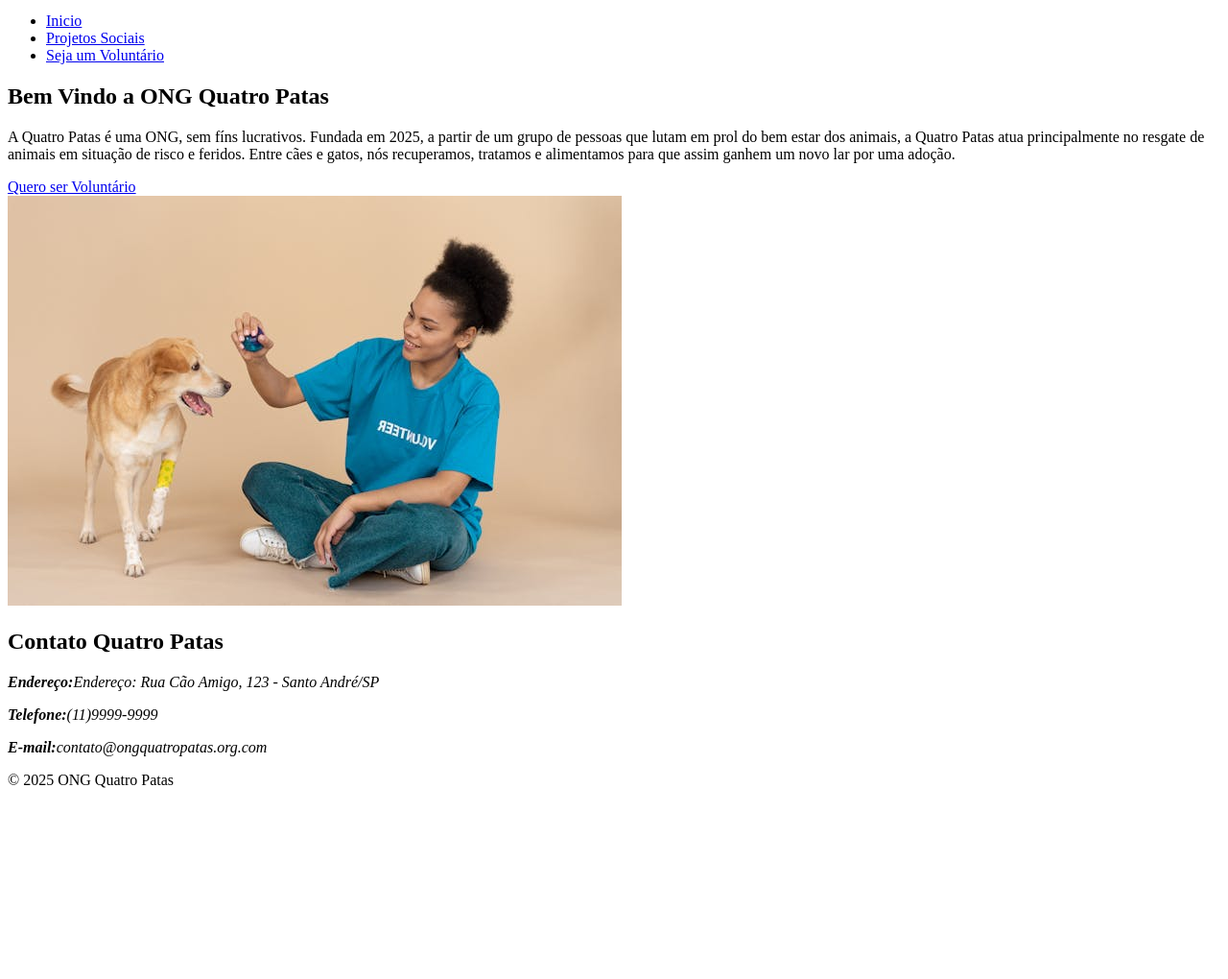
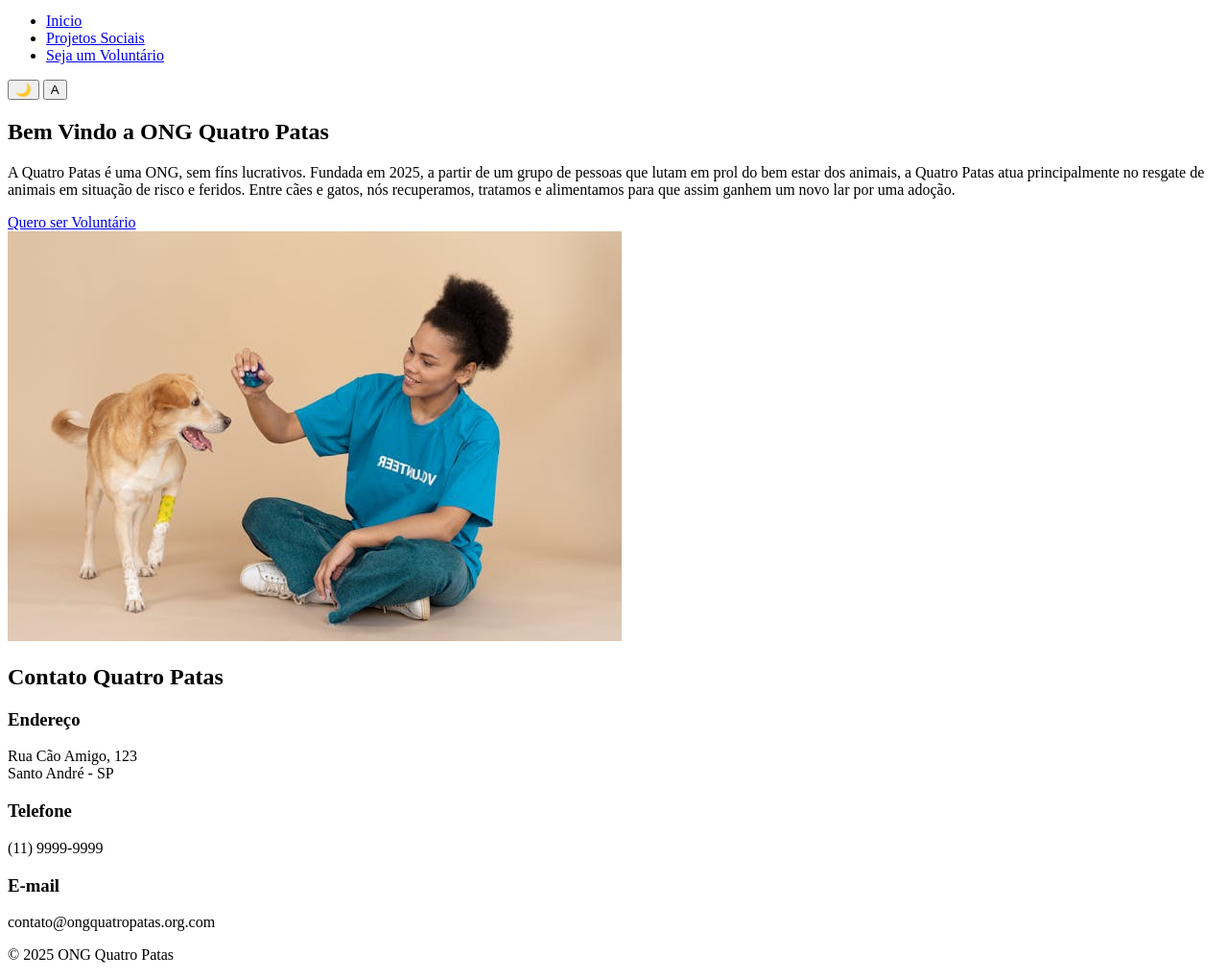
Before and after one commit to ViniciusSouuza/Projeto-Ong, a plain HTML site: page index.html in a window 1280 px wide. Shown: the part 32-1052 px from the top of the page at 96% size. Before the commit the page ends 870 px from the top, so only its background shows below. Drawn offline with Linux system fonts and the light colour scheme.

Commit message:
adicionando paleta de cores e tipografia

```diff
--- a/assets/css/style.css
+++ b/assets/css/style.css
@@ -0,0 +1,48 @@
+/* ---------------------------------
+   DESIGN SYSTEM - ONG QUATRO PATAS
+   --------------------------------- */
+:root {
+    /* Paleta de Cores */
+    --color-primary: #007BFF;
+    --color-primary-dark: #0056b3;
+    --color-primary-light: #66abff;
+
+    --color-secondary: #FF8C00;
+    --color-secondary-dark: #cc7000;
+
+    --color-text: #212529;
+    --color-text-muted: #495057;
+    --color-border: #ced4da;
+    --color-background: #ffffff;
+    --color-background-alt: #f8f9fa;
+
+    --color-feedback-success: #28a745;
+    --color-feedback-danger: #dc3545;
+    --color-feedback-warning: #ffc107;
+
+    /* Tipografia */
+    --font-family-base: -apple-system, BlinkMacSystemFont, "Segoe UI", Roboto, Helvetica, Arial, sans-serif;
+    --font-weight-normal: 400;
+    --font-weight-bold: 700;
+
+    --font-size-h1: 3rem;     /* 48px */
+    --font-size-h2: 2.25rem;  /* 36px */
+    --font-size-h3: 1.75rem;  /* 28px */
+    --font-size-h4: 1.25rem;  /* 20px */
+    --font-size-lg: 1.125rem; /* 18px */
+    --font-size-base: 1rem;   /* 16px */
+    --font-size-sm: 0.875rem; /* 14px */
+
+    --space-xxs: 4px;
+    --space-xs: 8px;
+    --space-sm: 16px;
+    --space-md: 24px;
+    --space-lg: 32px;
+    --space-xl: 48px;
+    --space-xxl: 64px;
+
+    /* Outros */
+    --border-radius: 4px;
+    --box-shadow: 0 4px 12px rgba(0, 0, 0, 0.05);
+    --transition: all 0.2s ease-in-out;
+}
--- a/index.html
+++ b/index.html
@@ -9,7 +9,7 @@
 <body class="grid-layout">
 
     <header class="header">
-        <nav class="navbar contanier">
+        <nav class="navbar container">
             <a href="index.html" class="nav-logo">ONG Quatro Patas</a>
             <button class="nav-toggle" aria-label="Abrir menu">☰</button>
             <ul class="nav-links">
@@ -17,13 +17,17 @@
                 <li><a href="projeto.html">Projetos Sociais</a></li>
                 <li><a href="cadastro.html">Seja um Voluntário</a></li>
             </ul>
+            <div class="theme-toggles">
+                    <button id="theme-dark" aria-label="Modo Escuro">🌙</button>
+                    <button id="theme-contrast" aria-label="Alto Contraste">A</button>
+                </div>
         </nav>
     </header>
 
-    <main class="main">
-        <section class="hero contanier">
+    <main class="main" id="page-content">
+        <section class="hero container">
             <div class="row align-items-center">
-                <div class="clo-12 col-lg-6">
+                <div class="col-12 col-lg-6">
                     <h1 class="font-size-h1">Bem Vindo a ONG Quatro Patas</h1>
                     <p class="font-size-lg lead">A Quatro Patas é uma ONG, sem fíns lucrativos. Fundada em 2025, a partir de um grupo de pessoas que lutam em prol do bem estar dos animais, a Quatro Patas atua principalmente no resgate de animais em situação de risco e feridos. Entre cães e gatos, nós recuperamos, tratamos e alimentamos para que assim ganhem um novo lar por uma adoção.</p>
                     <a href="cadastro.html" class="btn btn-primary btn-lg">Quero ser Voluntário</a>
@@ -35,16 +39,25 @@
         </section>
 
 
-        <section class="contanier section-spacing">
+        <section class="container section-spacing">
             <h2 class="font-size-h2 text-center">Contato Quatro Patas</h2>
             <div class="row text-center">
                 <div class="col-12 col-md-4">
                     <div class="info-box">
-                        <address>
-                            <p><p><strong>Endereço:</strong>Endereço: Rua Cão Amigo, 123 - Santo André/SP</p>
-                            <p><p><strong>Telefone:</strong>(11)9999-9999</p>
-                            <p><p><strong>E-mail:</strong>contato@ongquatropatas.org.com</p>
-                        </address>
+                        <h3 class="font-size-h3">Endereço</h3>
+                        <p>Rua Cão Amigo, 123<br>Santo André - SP</p>
+                    </div>
+                </div>
+                <div class="col-12 col-md-4">
+                    <div class="info-box">
+                        <h3 class="font-size-h3">Telefone</h3>
+                        <p>(11) 9999-9999</p>
+                    </div>
+                </div>
+                <div class="col-12 col-md-4">
+                    <div class="info-box">
+                        <h3 class="font-size-h3">E-mail</h3>
+                        <p>contato@ongquatropatas.org.com</p>
                     </div>
                 </div>
             </div>
@@ -52,7 +65,7 @@
     </main>
 
     <footer class="footer">
-        <div class="contanier">
+        <div class="container">
             <p>&copy; 2025 ONG Quatro Patas</p>
         </div>
     </footer>
```
Also changed, not shown: cadastro.html (+4 -7 lines), projeto.html (+9 -17 lines).
